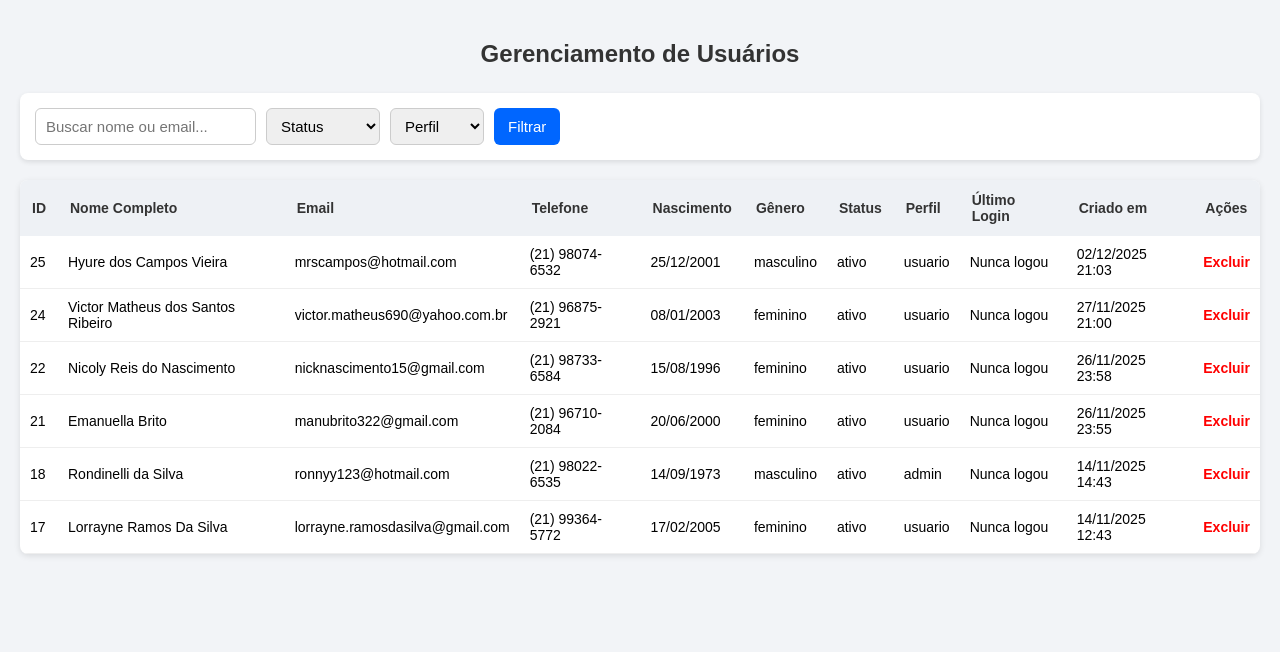
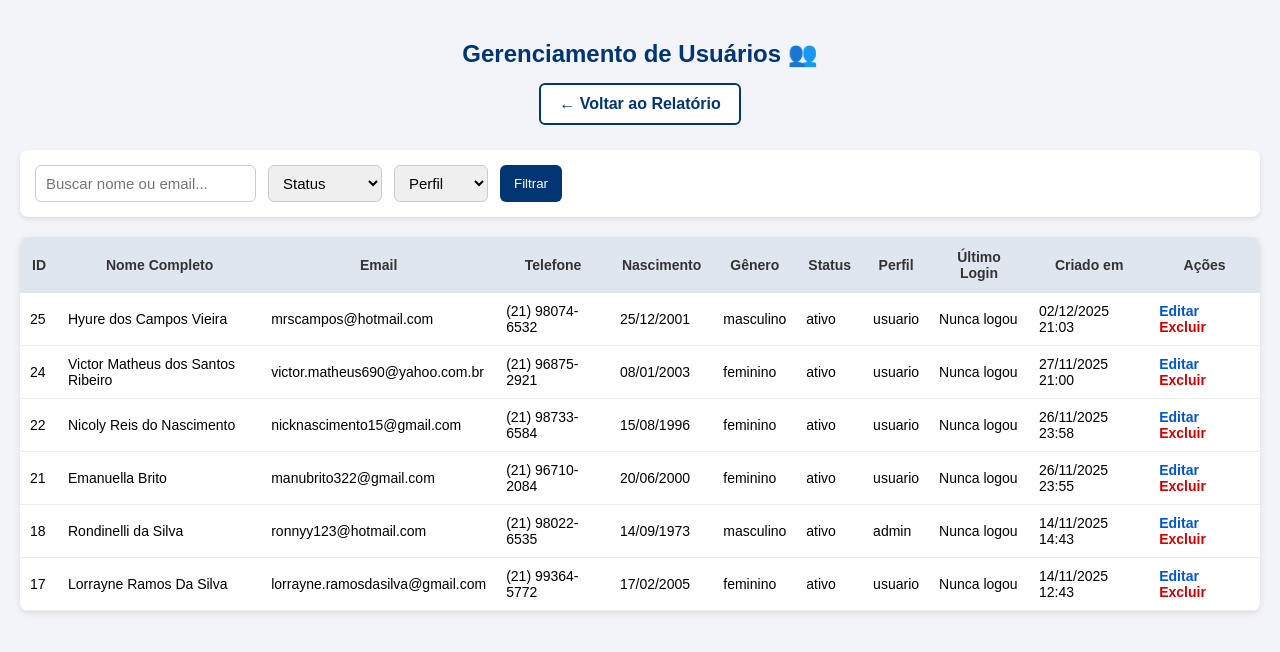
Before and after one commit to MBrito0/newFinanceFlowapp, a PHP site: page /newFinanceFlowapp/admin/lista_usuarios.php in a window 1280 px wide. Shown: the top 652 px of the page. Run offline with PHP 8.4, Linux system fonts and the light colour scheme; a user stored in the database is signed in; data comes from the database, SQL or seed files in the repository.

Commit message:
adicionando page de navbar no relatorio e criei uma page de editar usuario, configunrando as paginas administrador,  como relatorio de usuarios, verificar usuario e a lista de usurio, e o desing.

```diff
--- a/views/admin/lista_usuarios.php
+++ b/views/admin/lista_usuarios.php
@@ -33,7 +33,6 @@ $sql .= " ORDER BY id DESC";
 $result = $conn->query($sql);
 ?>
 
-
 <!DOCTYPE html>
 <html lang="pt-BR">
 <head>
@@ -41,6 +40,7 @@ $result = $conn->query($sql);
     <title>Gerenciamento de Usuários</title>
 
     <style>
+
         body {
             font-family: Arial, sans-serif;
             background-color: #f2f4f7;
@@ -50,17 +50,41 @@ $result = $conn->query($sql);
 
         h2 {
             text-align: center;
-            margin-bottom: 25px;
-            color: #333;
+            margin-bottom: 15px;
+            color: #013574;
         }
 
-        /* Caixa dos filtros */
+        /* Barra superior */
+        .top-buttons {
+            display: flex;
+            justify-content: center;
+            gap: 20px;
+            margin-bottom: 25px;
+        }
+
+        .btn-nav {
+            background-color: #ffffff;
+            color: #013574;
+            padding: 10px 18px;
+            text-decoration: none;
+            border-radius: 6px;
+            font-weight: bold;
+            border: 2px solid #013574;
+            transition: 0.3s;
+        }
+
+        .btn-nav:hover {
+            background-color: #013574;
+            color: #ffffff;
+        }
+
+        /* Filtros */
         .filter-box {
             background: #fff;
             padding: 15px;
             border-radius: 8px;
             display: flex;
-            gap: 10px;
+            gap: 12px;
             flex-wrap: wrap;
             box-shadow: 0 2px 5px rgba(0,0,0,0.1);
             margin-bottom: 20px;
@@ -75,17 +99,16 @@ $result = $conn->query($sql);
         }
 
         .filter-box button {
-            background-color: #0066ff;
+            background-color: #013574;
             color: white;
             border: none;
             padding: 8px 14px;
             border-radius: 6px;
             cursor: pointer;
-            font-size: 15px;
         }
 
         .filter-box button:hover {
-            background-color: #0049b8;
+            background-color: #002b5b;
         }
 
         /* Tabela */
@@ -99,10 +122,9 @@ $result = $conn->query($sql);
         }
 
         th {
-            background-color: #eef1f5;
+            background-color: #e0e6ef;
             padding: 12px;
             font-size: 14px;
-            text-align: left;
             color: #333;
         }
 
@@ -116,43 +138,40 @@ $result = $conn->query($sql);
             background-color: #f7f9fc;
         }
 
+        .btn-edit {
+            color: #0056d6;
+            font-weight: bold;
+            text-decoration: none;
+            margin-right: 12px;
+        }
+
+        .btn-delete {
+            color: #d60000;
+            font-weight: bold;
+            text-decoration: none;
+        }
+
         .center {
             text-align: center;
             padding: 20px;
         }
 
-        /* Ações */
-        .btn-edit {
-            color: blue;
-            text-decoration: none;
-            margin-right: 10px;
-        }
-
-        .btn-delete {
-            color: red;
-            text-decoration: none;
-            font-weight: bold;
-        }
-
-        @media(max-width: 800px) {
-            th, td {
-                font-size: 12px;
-                padding: 6px;
-            }
-
-            .filter-box {
-                flex-direction: column;
-            }
-        }
     </style>
 </head>
+
 <body>
 
-<h2>Gerenciamento de Usuários</h2>
+<h2>Gerenciamento de Usuários 👥</h2>
+
+<!-- BARRA SUPERIOR -->
+<div class="top-buttons">
+    <a href="relatorios_admin.php" class="btn-nav">← Voltar ao Relatório</a>
+</div>
 
 <!-- FILTROS -->
 <form method="GET">
     <div class="filter-box">
+
         <input type="text" name="search" placeholder="Buscar nome ou email..."
                value="<?= htmlspecialchars($search) ?>">
 
@@ -207,6 +226,7 @@ $result = $conn->query($sql);
                 <td><?= date("d/m/Y H:i", strtotime($row['created_at'])) ?></td>
 
                 <td>
+                    <a class="btn-edit" href="editar_usuario.php?id=<?= $row['id'] ?>">Editar</a>
                     <a class="btn-delete"
                        href="delete_usuario.php?id=<?= $row['id'] ?>"
                        onclick="return confirm('Tem certeza que deseja excluir este usuário?')">
```
Also changed, not shown: includes/navbar_admin.php (added, +38 -0 lines), views/admin/editar_usuario.php (added, +151 -0 lines), views/admin/relatorios_admin.php (+33 -0 lines).
